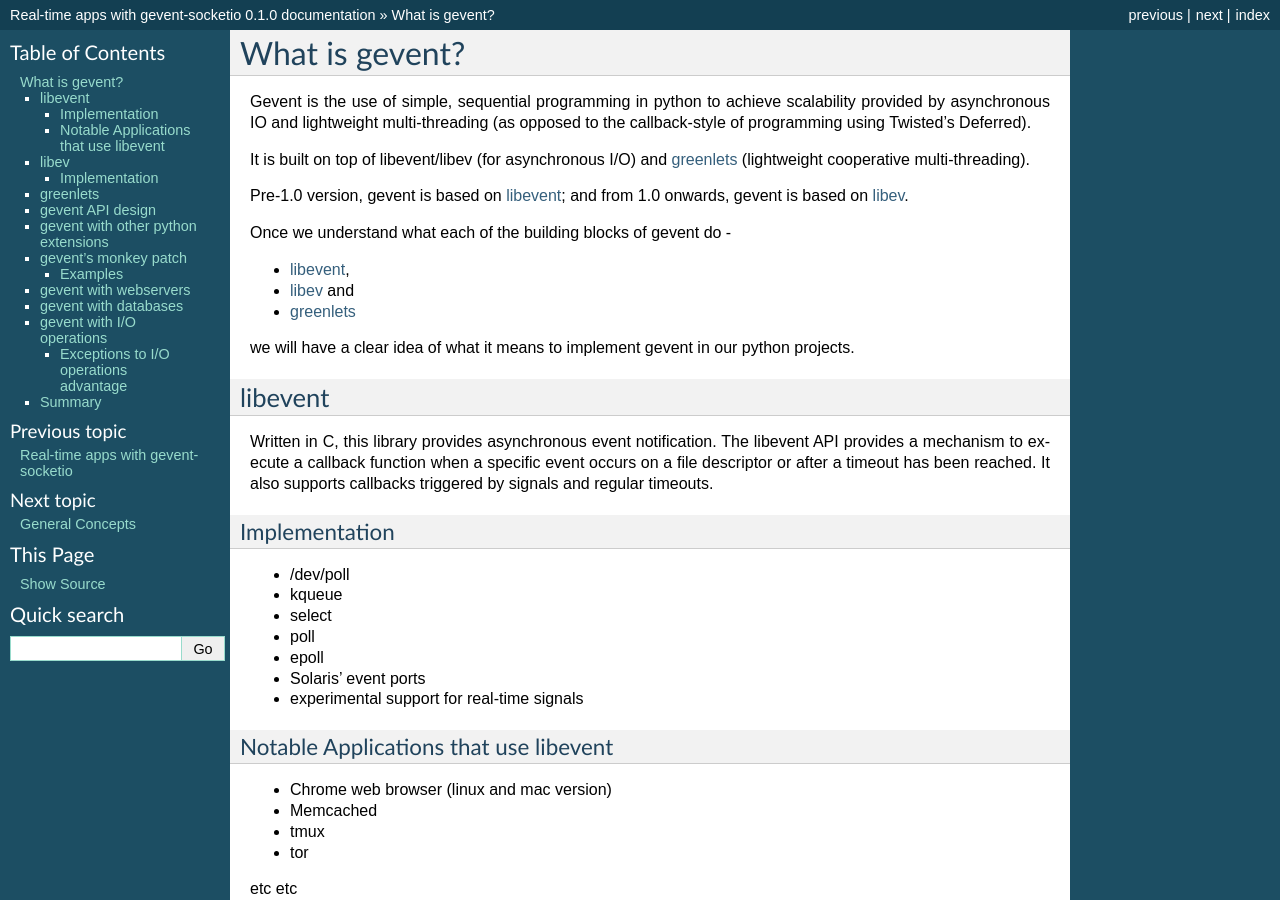
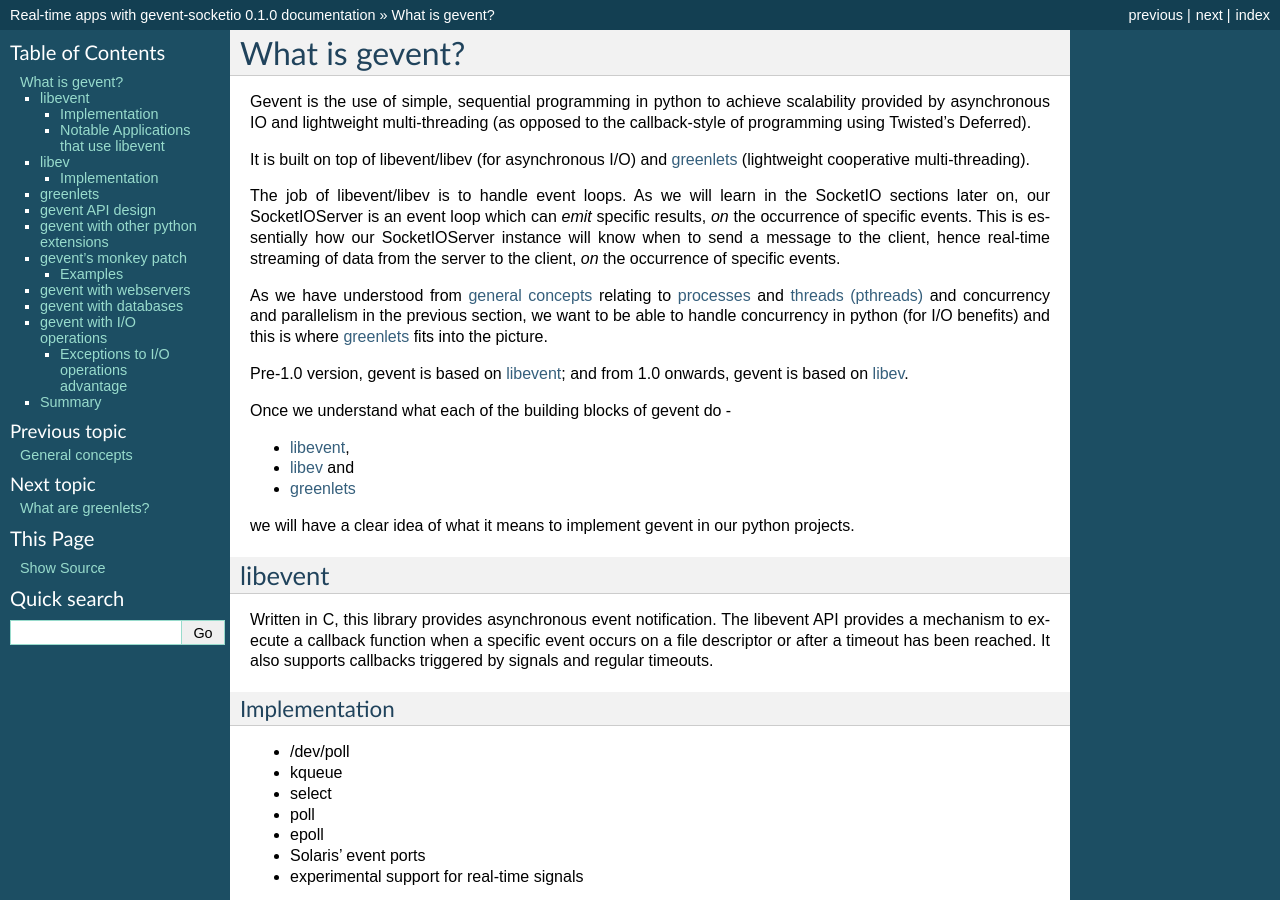
Before and after one commit to calvinchengx/learngeventsocketio, a Sphinx documentation site: the page built from docs/source/gevent.rst, in a window 1280 px wide and 900 px high. Built offline with Sphinx 7.4.7, drawn with Linux system fonts in a browser that asks for light colours; formulas are drawn with MathJax 3.

Commit message:
Rearrange order of topics and commit example gevent client.py and server.py code

```diff
--- a/docs/source/general_concepts.rst
+++ b/docs/source/general_concepts.rst
@@ -1,4 +1,4 @@
-General Concepts
+General concepts
 =====================
 
 In this section, we want to set the fundamentals knowledge required to understand how greenlets, pthreads (python threading for multithreading) and processes (python's multiprocessing) module work, so we can better understand the details involved in implementing python gevent.
@@ -11,6 +11,8 @@
 So what's the difference, you ask?
 
 Concurrency and parallelism are distinct concepts. Concurrency is concerned with managing access to shared state from different threads, whereas parallelism is concerned with utilizing multiple processors/cores to improve the performance of a computation.
+
+.. _threads-label:
 
 What is a thread?
 ------------------------
@@ -34,6 +36,7 @@
 
 In a multi-threaded task, one server thread may be blocked and waiting for something and another thread in the same task may be running.  If a process blocks, then the whole process stops.  But a multithreaded process is useful in programs such as web browsers when we want to download a file, view an animation and print something all at the same time.  When multiple threads cooperate in a single job, there is a higher throughput.  If one thread must wait, the whole process does not stop because another thread may still run.
 
+.. _processes-label:
 
 What is a process?
 -------------------------
--- a/docs/source/gevent.rst
+++ b/docs/source/gevent.rst
@@ -4,6 +4,10 @@
 Gevent is the use of simple, sequential programming in python to achieve scalability provided by asynchronous IO and lightweight multi-threading (as opposed to the callback-style of programming using Twisted's Deferred).
 
 It is built on top of libevent/libev (for asynchronous I/O) and :doc:`greenlets <greenlets>` (lightweight cooperative multi-threading).
+
+The job of libevent/libev is to handle event loops. As we will learn in the SocketIO sections later on, our SocketIOServer is an event loop which can `emit` specific results, `on` the occurrence of specific events.  This is essentially how our SocketIOServer instance will know when to send a message to the client, hence real-time streaming of data from the server to the client, `on` the occurrence of specific events.
+
+As we have understood from :doc:`general concepts <general_concepts>` relating to :ref:`processes <processes-label>` and :ref:`threads (pthreads) <threads-label>` and concurrency and parallelism in the previous section, we want to be able to handle concurrency in python (for I/O benefits) and this is where :doc:`greenlets <greenlets>` fits into the picture.
 
 Pre-1.0 version, gevent is based on `libevent <http://libevent.org>`_; and from 1.0 onwards, gevent is based on `libev <http://libev.schmorp.de>`_.
 
--- a/docs/source/index.rst
+++ b/docs/source/index.rst
@@ -11,9 +11,10 @@
 .. toctree::
    :maxdepth: 2
 
+   general_concepts
    gevent
-   general_concepts
    greenlets
+   greenlets_via_gevent
    socketio
    sockets
    gevent_socketio_example
```
Also changed, not shown: docs/source/greenlets_via_gevent.rst (added, +71 -0 lines), docs/source/greenlets.rst (line endings or trailing spaces), 2 other files.
